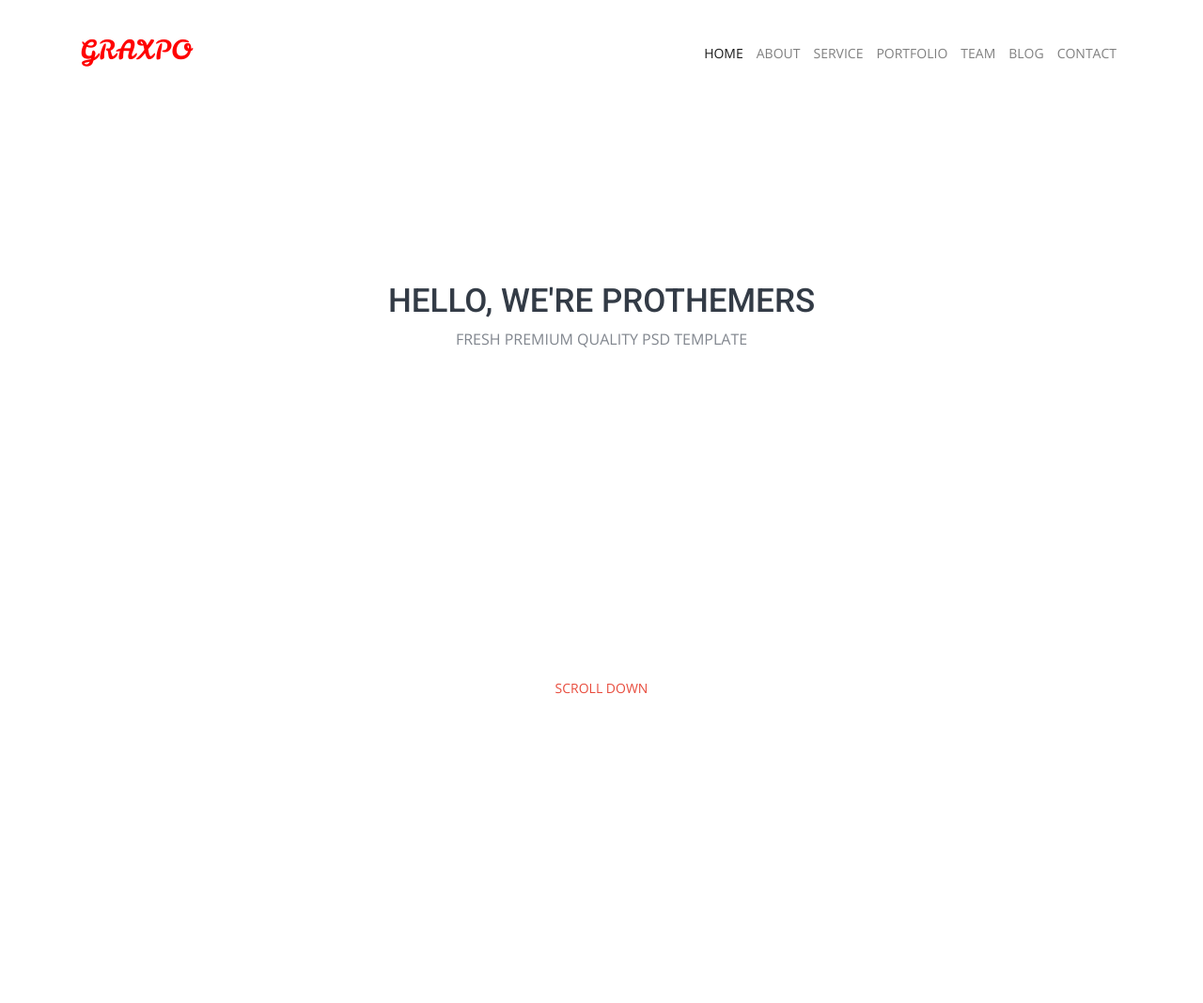
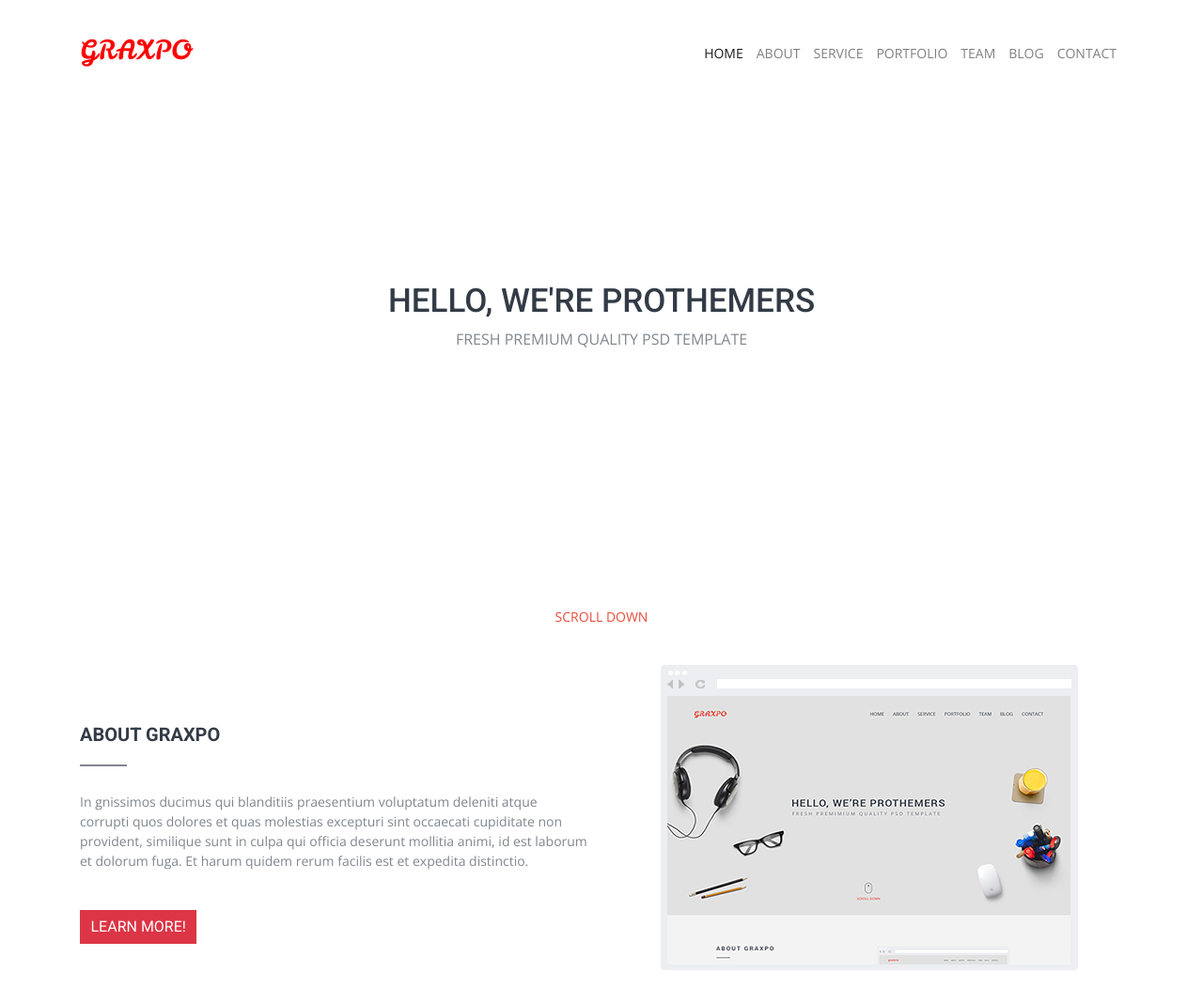
Before and after one commit to DimitrijeNikolic/Graxpo, a plain HTML site: page index.html in a window 1280 px wide. Shown: the whole page at 94% size. Before the commit the page ends 1043 px from the top, so only its background shows below. Drawn offline with nearby package versions, Linux system fonts and the light colour scheme.

Commit message:
section about done

```diff
--- a/css/style.css
+++ b/css/style.css
@@ -46,9 +46,42 @@ img{
     font-family: 'Open Sans', sans-serif;
 }
 .mouse{
-    padding-top: 300px;
+    position: absolute;
+    bottom: 20px;
+    left: 50%;
+    transform: translateX(-50%);
 }
 .mouse .scroll{
     font-family: 'Open Sans', sans-serif;
     color: #E84C3D;
 }
+.about h2{
+    color: #333B46;
+    font-size: 20px;
+    font-family: 'Roboto', sans-serif;
+    font-weight: bold;
+    padding: 20px 0;
+}
+ .line:after{
+    content: '';
+    display: block;
+    width: 50px;
+    height: 2px;
+    background: #81868E;
+    margin-top: 20px;
+
+}
+
+.line-center:after{
+    margin: 20px auto 0;
+
+}
+.about p{
+    font-family: 'Open Sans', sans-serif;
+    color: #81868E;
+}
+.about a{
+    color: #fff;
+    font-family: 'Roboto', sans-serif;
+    font-size: 16px;
+}
--- a/index.html
+++ b/index.html
@@ -85,6 +85,32 @@
                     </div>
                 </div>
             </section>
+            <section class="about py-4 bg-white" id='about'>
+                <div class='container'>
+                    <div class='row align-items-center'>
+                        <div class="col-12 col-sm-6 mb-4 mb-sm-0">
+                            <article class='about-graxpo'>
+                                <h2 class='text-uppercase line'>about graxpo</h2>
+                                <p class='mb-5'>In gnissimos
+                                    ducimus qui blanditiis praesentium voluptatum
+                                    deleniti atque corrupti quos dolores et quas
+                                    molestias excepturi sint occaecati cupiditate
+                                    non provident, similique sunt in culpa qui
+                                    officia deserunt mollitia animi, id est laborum
+                                    et dolorum fuga. Et harum quidem rerum facilis
+                                    est et expedita distinctio.
+                                </p>
+                                <a href='#' class='btn btn-danger rounded-0 text-uppercase'>learn more!</a>
+                            </article>
+                        </div>
+                        <div class='col-12 col-sm-6'>
+                            <figure class='text-center'>
+                                <img src="img/Browser.jpg" alt=""/>
+                            </figure>
+                        </div>
+                    </div>
+                </div>
+            </section>
 
 
 
```
